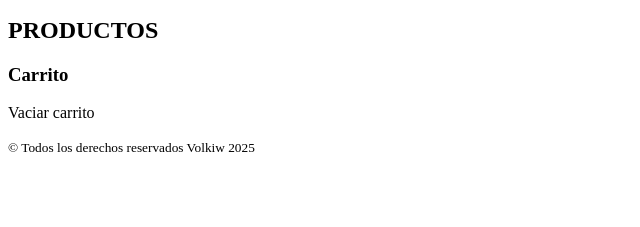
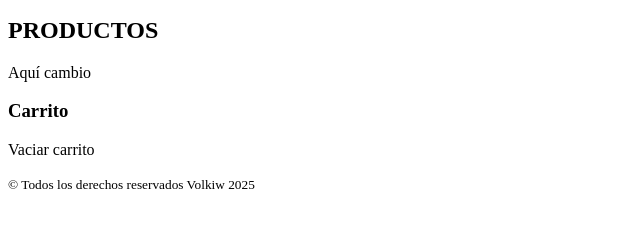
Before and after one commit to Adalab/modulo-2-evaluacion-final-Volkiw, a website built with Vite: page docs/index.html in a window 1280 px wide. Shown: the part 441-668 px from the top of the page, without its empty margins (0-640 px from the left). Built offline with nearby package versions, Linux system fonts and the light colour scheme; no server answers.

Commit message:
web terminada?

```diff
--- a/docs/index.html
+++ b/docs/index.html
@@ -26,6 +26,7 @@
     <input class="js_submit-search form__submit" type="submit" value="buscar" />
   </form>
   <h2 class="productos__title">PRODUCTOS</h2>
+  <p>Aquí cambio</p>
   <ul class="js_list-products productos__list"></ul>
 </section>
 
```
Also changed, not shown: src/partials/main.html (+0 -1 lines).
